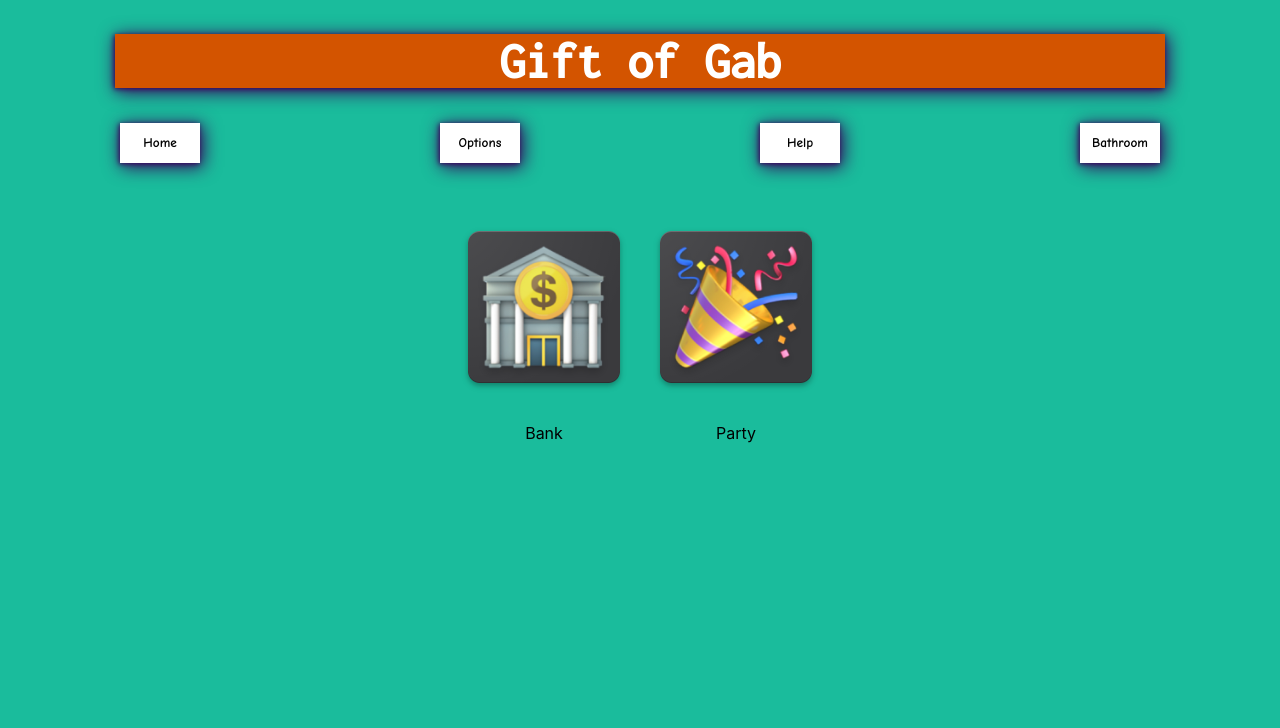
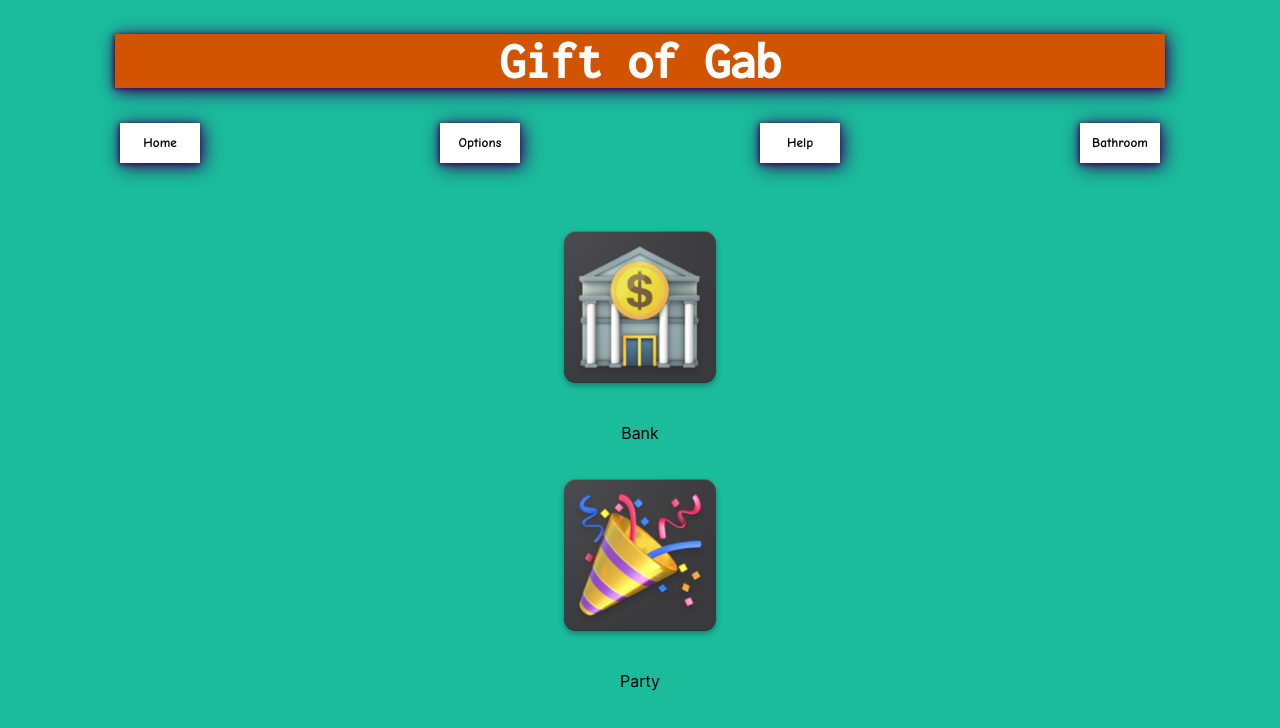
Before and after one commit to GiftOfGab1/FE-dynavox, a React (Create React App) app: page / in a window 1280 px wide. Shown: the top 728 px of the page. Built offline with nearby package versions, Linux system fonts and the light colour scheme; no server answers.

Commit message:
add flex css

```diff
--- a/src/Components/MainPage/MainPage.css
+++ b/src/Components/MainPage/MainPage.css
@@ -1,15 +1,16 @@
 .main-page-container {
     display: flex;
     justify-content: space-around;
+    flex-wrap: wrap;
     align-content: space-around;
     margin-top: 3em;
     width: 100%;
 }
 
-.glass {
+/* .glass {
   backdrop-filter: blur(200px);
   backdrop-filter: drop-shadow(4px 4px 10px black);
   display: flex;
   justify-content: space-around;
   align-content: space-around;
-}
+} */
```
